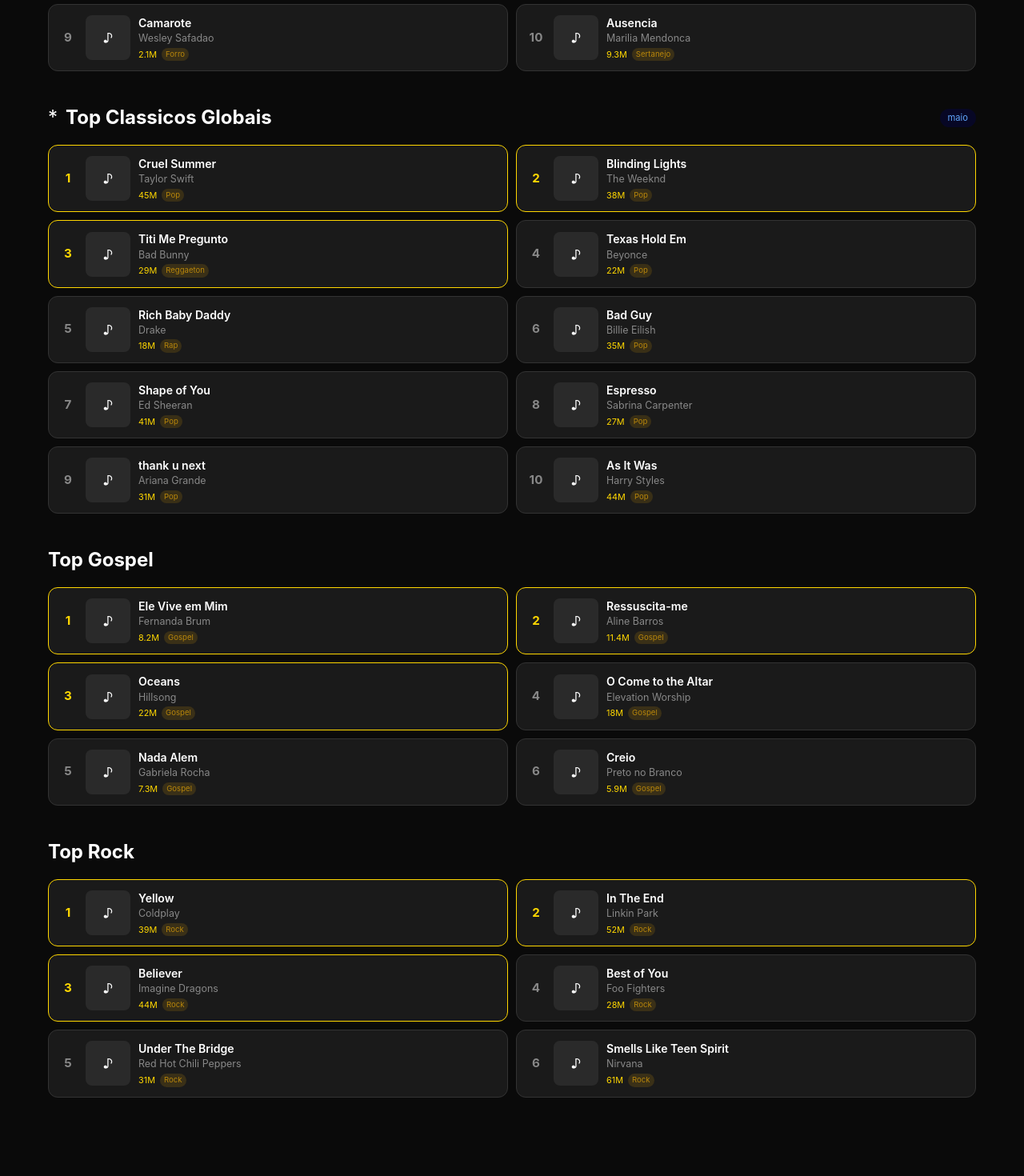
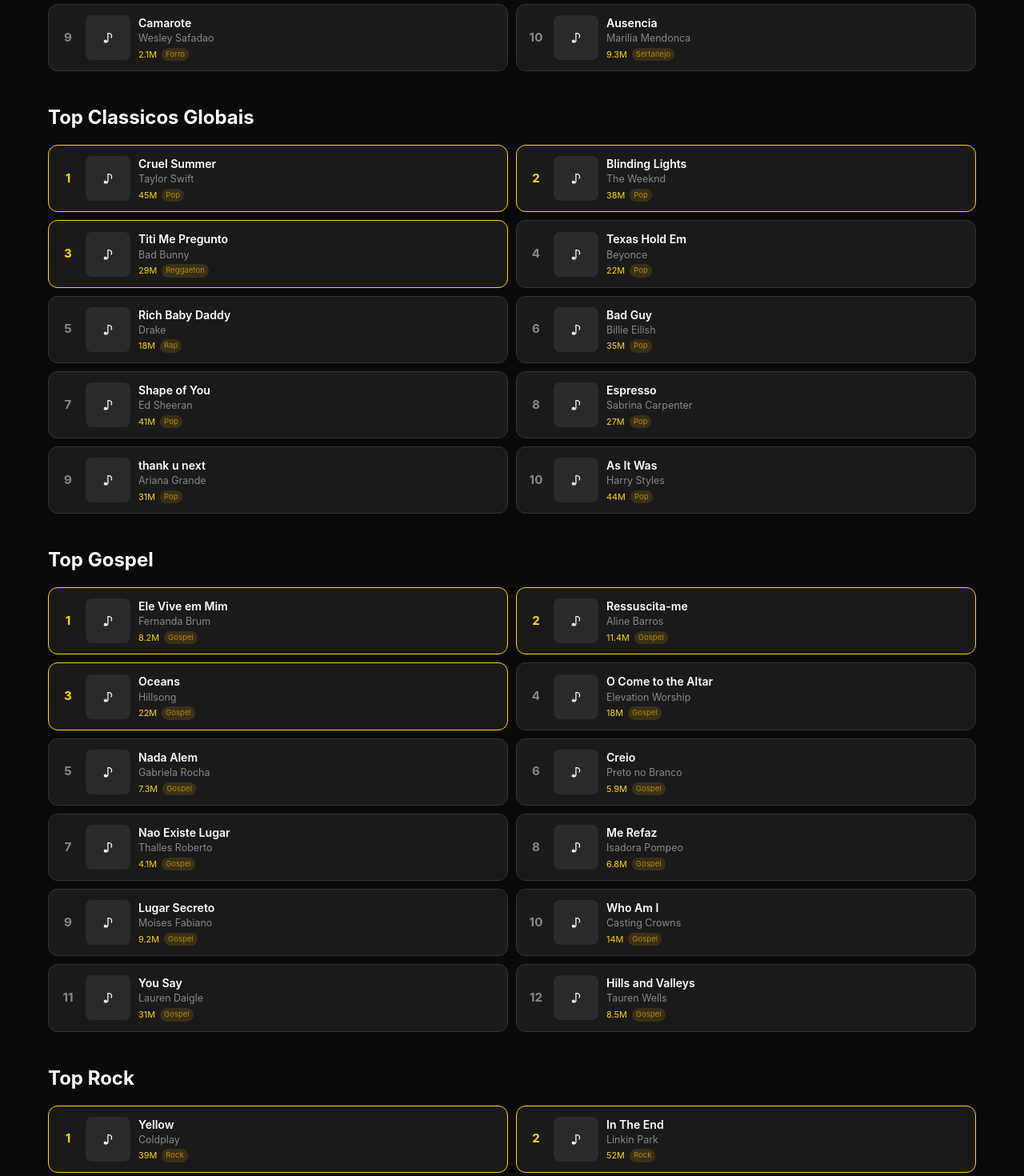
Before and after one commit to adhylsoon-crypto/hits-de-ouro, a Next.js app: page / in a window 1280 px wide. Shown: the part 1260-2730 px from the top of the page at 80% size. Built offline with nearby package versions, Linux system fonts and the light colour scheme; no server answers.

Commit message:
adiciona musicas por genero nos filtros

```diff
--- a/app/page.tsx
+++ b/app/page.tsx
@@ -41,6 +41,12 @@ const GOSPEL_HITS = [
   { artist: 'Elevation Worship', song: 'O Come to the Altar', views: '18M', genre: 'Gospel' },
   { artist: 'Gabriela Rocha', song: 'Nada Alem', views: '7.3M', genre: 'Gospel' },
   { artist: 'Preto no Branco', song: 'Creio', views: '5.9M', genre: 'Gospel' },
+  { artist: 'Thalles Roberto', song: 'Nao Existe Lugar', views: '4.1M', genre: 'Gospel' },
+  { artist: 'Isadora Pompeo', song: 'Me Refaz', views: '6.8M', genre: 'Gospel' },
+  { artist: 'Moises Fabiano', song: 'Lugar Secreto', views: '9.2M', genre: 'Gospel' },
+  { artist: 'Casting Crowns', song: 'Who Am I', views: '14M', genre: 'Gospel' },
+  { artist: 'Lauren Daigle', song: 'You Say', views: '31M', genre: 'Gospel' },
+  { artist: 'Tauren Wells', song: 'Hills and Valleys', views: '8.5M', genre: 'Gospel' },
 ];
 
 const ROCK_HITS = [
@@ -50,10 +56,100 @@ const ROCK_HITS = [
   { artist: 'Foo Fighters', song: 'Best of You', views: '28M', genre: 'Rock' },
   { artist: 'Red Hot Chili Peppers', song: 'Under The Bridge', views: '31M', genre: 'Rock' },
   { artist: 'Nirvana', song: 'Smells Like Teen Spirit', views: '61M', genre: 'Rock' },
+  { artist: 'Green Day', song: 'Boulevard of Broken Dreams', views: '48M', genre: 'Rock' },
+  { artist: 'U2', song: 'With or Without You', views: '29M', genre: 'Rock' },
+  { artist: 'Guns N Roses', song: 'November Rain', views: '55M', genre: 'Rock' },
+  { artist: 'Pearl Jam', song: 'Black', views: '22M', genre: 'Rock' },
+  { artist: 'Metallica', song: 'Nothing Else Matters', views: '67M', genre: 'Rock' },
+  { artist: 'Queen', song: 'Bohemian Rhapsody', views: '89M', genre: 'Rock' },
+];
+
+const SERTANEJO_HITS = [
+  { artist: 'Gusttavo Lima', song: 'Bloqueado e Deletado', views: '6.2M', genre: 'Sertanejo' },
+  { artist: 'Simone Mendes', song: 'Cintia', views: '3.9M', genre: 'Sertanejo' },
+  { artist: 'Marilia Mendonca', song: 'Ausencia', views: '9.3M', genre: 'Sertanejo' },
+  { artist: 'Jorge e Mateus', song: 'Com Voce', views: '7.1M', genre: 'Sertanejo' },
+  { artist: 'Henrique e Juliano', song: 'Cuida Bem Dela', views: '5.4M', genre: 'Sertanejo' },
+  { artist: 'Bruno e Marrone', song: 'Dormi na Praca', views: '4.8M', genre: 'Sertanejo' },
+  { artist: 'Zeze Di Camargo', song: '� por Amor', views: '6.9M', genre: 'Sertanejo' },
+  { artist: 'Leonardo', song: 'Talismã', views: '3.7M', genre: 'Sertanejo' },
+  { artist: 'Chitaozinho e Xororo', song: 'Evidencias', views: '8.2M', genre: 'Sertanejo' },
+  { artist: 'Victor e Leo', song: 'Borboletas', views: '5.1M', genre: 'Sertanejo' },
+  { artist: 'Luan Santana', song: 'Tudo Que Voce Quiser', views: '7.8M', genre: 'Sertanejo' },
+  { artist: 'Michel Telo', song: 'Ai Se Eu Te Pego', views: '12.1M', genre: 'Sertanejo' },
+];
+
+const FUNK_HITS = [
+  { artist: 'MC Daniel', song: 'Minha Vida e Uma Festa', views: '8.1M', genre: 'Funk' },
+  { artist: 'Anitta', song: 'Funk Rave', views: '12.4M', genre: 'Funk' },
+  { artist: 'MC Kevinho', song: 'Olha a Explosao', views: '9.7M', genre: 'Funk' },
+  { artist: 'Ludmilla', song: 'Verdinha', views: '6.3M', genre: 'Funk' },
+  { artist: 'MC Lan', song: 'Bum Bum Tam Tam', views: '11.2M', genre: 'Funk' },
+  { artist: 'MC Fioti', song: 'Bum Bum', views: '8.9M', genre: 'Funk' },
+  { artist: 'MC Hariel', song: 'Livre', views: '5.4M', genre: 'Funk' },
+  { artist: 'Xamã', song: 'Combina', views: '4.7M', genre: 'Funk' },
+  { artist: 'MC Cabelinho', song: 'Gotinha', views: '7.2M', genre: 'Funk' },
+  { artist: 'Matuê', song: 'Máquina do Tempo', views: '9.1M', genre: 'Funk' },
+  { artist: 'WIU', song: 'Apaga o Quadro', views: '6.8M', genre: 'Funk' },
+  { artist: 'Filipe Ret', song: 'Sonho de Verão', views: '5.3M', genre: 'Funk' },
+];
+
+const FORRO_HITS = [
+  { artist: 'Ze Vaqueiro', song: 'Ainda Tem', views: '4.8M', genre: 'Forro' },
+  { artist: 'Wesley Safadao', song: 'Camarote', views: '2.1M', genre: 'Forro' },
+  { artist: 'Xand Aviao', song: 'Meua Culpa', views: '3.9M', genre: 'Forro' },
+  { artist: 'Forró dos Plays', song: 'Tô Solto', views: '2.8M', genre: 'Forro' },
+  { artist: 'Adelmario Coelho', song: 'Filho de Deus', views: '1.9M', genre: 'Forro' },
+  { artist: 'Calcinha Preta', song: 'Me Libera', views: '3.2M', genre: 'Forro' },
+  { artist: 'Banda Calypso', song: 'Rebuliço', views: '2.7M', genre: 'Forro' },
+  { artist: 'Falamansa', song: 'Xote dos Milagres', views: '4.1M', genre: 'Forro' },
+  { artist: 'Luiz Gonzaga', song: 'Asa Branca', views: '7.3M', genre: 'Forro' },
+  { artist: 'Dominguinhos', song: 'Lamento Sertanejo', views: '3.5M', genre: 'Forro' },
+];
+
+const PAGODE_HITS = [
+  { artist: 'Thiaguinho', song: 'So Pra Te Ver', views: '3.2M', genre: 'Pagode' },
+  { artist: 'Dilsinho', song: 'Calma', views: '2.8M', genre: 'Pagode' },
+  { artist: 'Sorriso Maroto', song: 'Ainda Bem', views: '4.1M', genre: 'Pagode' },
+  { artist: 'Grupo Menos e Mais', song: 'Deixa Eu Te Amar', views: '3.7M', genre: 'Pagode' },
+  { artist: 'Exaltasamba', song: 'So Voce', views: '5.2M', genre: 'Pagode' },
+  { artist: 'Grupo Revelacao', song: 'Sublime Momento', views: '4.8M', genre: 'Pagode' },
+  { artist: 'Ferrugem', song: 'Nao Precisa', views: '3.9M', genre: 'Pagode' },
+  { artist: 'Turma do Pagode', song: 'Acaro', views: '2.6M', genre: 'Pagode' },
+  { artist: 'Naldo Benny', song: 'Morena', views: '3.3M', genre: 'Pagode' },
+  { artist: 'Belo', song: 'Perfume do Amor', views: '4.4M', genre: 'Pagode' },
+];
+
+const RAP_HITS = [
+  { artist: 'Drake', song: 'Rich Baby Daddy', views: '18M', genre: 'Rap' },
+  { artist: 'Kendrick Lamar', song: 'HUMBLE', views: '42M', genre: 'Rap' },
+  { artist: 'Eminem', song: 'Lose Yourself', views: '78M', genre: 'Rap' },
+  { artist: 'Jay Z', song: '99 Problems', views: '31M', genre: 'Rap' },
+  { artist: 'Kanye West', song: 'Stronger', views: '44M', genre: 'Rap' },
+  { artist: 'Cardi B', song: 'WAP', views: '39M', genre: 'Rap' },
+  { artist: 'Nicki Minaj', song: 'Super Bass', views: '35M', genre: 'Rap' },
+  { artist: 'Criolo', song: 'Nao Existe Amor em SP', views: '8.2M', genre: 'Rap' },
+  { artist: 'Emicida', song: 'AmarElo', views: '11.4M', genre: 'Rap' },
+  { artist: 'Projota', song: 'Tropa', views: '6.7M', genre: 'Rap' },
+  { artist: 'Rashid', song: 'Quero Mais', views: '5.1M', genre: 'Rap' },
+  { artist: 'BK', song: 'Dois Lados', views: '4.8M', genre: 'Rap' },
+];
+
+const REGGAETON_HITS = [
+  { artist: 'Bad Bunny', song: 'Titi Me Pregunto', views: '29M', genre: 'Reggaeton' },
+  { artist: 'J Balvin', song: 'Mi Gente', views: '38M', genre: 'Reggaeton' },
+  { artist: 'Daddy Yankee', song: 'Gasolina', views: '44M', genre: 'Reggaeton' },
+  { artist: 'Maluma', song: 'Hawai', views: '31M', genre: 'Reggaeton' },
+  { artist: 'Ozuna', song: 'Taki Taki', views: '28M', genre: 'Reggaeton' },
+  { artist: 'Anuel AA', song: 'China', views: '35M', genre: 'Reggaeton' },
+  { artist: 'Karol G', song: 'Bichota', views: '27M', genre: 'Reggaeton' },
+  { artist: 'Rauw Alejandro', song: 'Todo De Ti', views: '22M', genre: 'Reggaeton' },
+  { artist: 'Myke Towers', song: 'La Playa', views: '19M', genre: 'Reggaeton' },
+  { artist: 'Lunay', song: 'Soltera', views: '16M', genre: 'Reggaeton' },
 ];
 
 const GENRES = ['Todos', 'Gospel', 'Sertanejo', 'Funk', 'Pop', 'Rock', 'Forro', 'Pagode', 'Rap', 'Reggaeton'];
-const ORDINALS = ['1', '2', '3', '4', '5', '6', '7', '8', '9', '10'];
+const ORDINALS = ['1', '2', '3', '4', '5', '6', '7', '8', '9', '10', '11', '12'];
 
 function ArtistCard({ item, index, onClick, isMobile }: { item: { artist: string; song: string; views: string; genre: string }, index: number, onClick: () => void, isMobile: boolean }) {
   const [imgSrc, setImgSrc] = useState('');
@@ -75,7 +171,7 @@ function ArtistCard({ item, index, onClick, isMobile }: { item: { artist: string
       transition: 'transform 0.2s', display: 'flex', alignItems: 'center', gap: '10px',
     }}>
       <span style={{ minWidth: '24px', fontSize: '0.95rem', fontWeight: 'bold', color: isTop3 ? '#FFD700' : '#888', textAlign: 'center' }}>
-        {ORDINALS[index]}
+        {ORDINALS[index] || String(index + 1)}
       </span>
       <div style={{ width: isMobile ? '44px' : '56px', height: isMobile ? '44px' : '56px', borderRadius: '8px', overflow: 'hidden', flexShrink: 0, background: '#2a2a2a', display: 'flex', alignItems: 'center', justifyContent: 'center' }}>
         {imgSrc ? <img src={imgSrc} alt={item.artist} style={{ width: '100%', height: '100%', objectFit: 'cover' }} /> : '♪'}
@@ -174,11 +270,24 @@ export default function Home() {
     return () => window.removeEventListener('resize', check);
   }, []);
 
-  const allSongs = [...BR_HITS, ...GLOBAL_HITS, ...GOSPEL_HITS, ...ROCK_HITS];
-  const filteredBR = activeGenre === 'Todos' ? BR_HITS : BR_HITS.filter(s => s.genre === activeGenre);
-  const filteredGlobal = activeGenre === 'Todos' ? GLOBAL_HITS : GLOBAL_HITS.filter(s => s.genre === activeGenre);
-  const filteredGospel = activeGenre === 'Todos' || activeGenre === 'Gospel' ? GOSPEL_HITS : [];
-  const filteredRock = activeGenre === 'Todos' || activeGenre === 'Rock' ? ROCK_HITS : [];
+  const allSongs = [...BR_HITS, ...GLOBAL_HITS, ...GOSPEL_HITS, ...ROCK_HITS, ...SERTANEJO_HITS, ...FUNK_HITS, ...FORRO_HITS, ...PAGODE_HITS, ...RAP_HITS, ...REGGAETON_HITS];
+
+  // Listas filtradas por genero
+  const getGenreSongs = () => {
+    if (activeGenre === 'Todos') return { br: BR_HITS, global: GLOBAL_HITS, gospel: GOSPEL_HITS, rock: ROCK_HITS, sertanejo: [], funk: [], forro: [], pagode: [], rap: [], reggaeton: [] };
+    if (activeGenre === 'Gospel') return { br: [], global: [], gospel: GOSPEL_HITS, rock: [], sertanejo: [], funk: [], forro: [], pagode: [], rap: [], reggaeton: [] };
+    if (activeGenre === 'Sertanejo') return { br: [], global: [], gospel: [], rock: [], sertanejo: SERTANEJO_HITS, funk: [], forro: [], pagode: [], rap: [], reggaeton: [] };
+    if (activeGenre === 'Funk') return { br: [], global: [], gospel: [], rock: [], sertanejo: [], funk: FUNK_HITS, forro: [], pagode: [], rap: [], reggaeton: [] };
+    if (activeGenre === 'Pop') return { br: [], global: GLOBAL_HITS.filter(s => s.genre === 'Pop'), gospel: [], rock: [], sertanejo: [], funk: [], forro: [], pagode: [], rap: [], reggaeton: [] };
+    if (activeGenre === 'Rock') return { br: [], global: [], gospel: [], rock: ROCK_HITS, sertanejo: [], funk: [], forro: [], pagode: [], rap: [], reggaeton: [] };
+    if (activeGenre === 'Forro') return { br: [], global: [], gospel: [], rock: [], sertanejo: [], funk: [], forro: FORRO_HITS, pagode: [], rap: [], reggaeton: [] };
+    if (activeGenre === 'Pagode') return { br: [], global: [], gospel: [], rock: [], sertanejo: [], funk: [], forro: [], pagode: PAGODE_HITS, rap: [], reggaeton: [] };
+    if (activeGenre === 'Rap') return { br: [], global: [], gospel: [], rock: [], sertanejo: [], funk: [], forro: [], pagode: [], rap: RAP_HITS, reggaeton: [] };
+    if (activeGenre === 'Reggaeton') return { br: [], global: [], gospel: [], rock: [], sertanejo: [], funk: [], forro: [], pagode: [], rap: [], reggaeton: REGGAETON_HITS };
+    return { br: BR_HITS, global: GLOBAL_HITS, gospel: GOSPEL_HITS, rock: ROCK_HITS, sertanejo: [], funk: [], forro: [], pagode: [], rap: [], reggaeton: [] };
+  };
+
+  const lists = getGenreSongs();
 
   const handleSearchChange = (value: string) => {
     setSearch(value);
@@ -207,6 +316,25 @@ export default function Home() {
   };
 
   const gridCols = isMobile ? '1fr' : 'repeat(2, 1fr)';
+
+  const Section = ({ title, items, flag }: { title: string, items: any[], flag?: string }) => {
+    if (items.length === 0) return null;
+    return (
+      <section style={{ marginBottom: '40px' }}>
+        <div style={{ display: 'flex', alignItems: 'center', gap: '10px', marginBottom: '16px' }}>
+          {flag && <img src={flag} alt="" style={{ height: '24px', borderRadius: '4px' }} />}
+          <h2 style={{ fontSize: isMobile ? '1.1rem' : '1.5rem', fontWeight: 'bold', color: 'white' }}>{title}</h2>
+        </div>
+        <div style={{ display: 'grid', gridTemplateColumns: gridCols, gap: '10px' }}>
+          {items.map((item, i) => (
+            <ArtistCard key={i} item={item} index={i} onClick={() => goToLyric(item.artist, item.song)} isMobile={isMobile} />
+          ))}
+        </div>
+      </section>
+    );
+  };
+
+  const isEmpty = Object.values(lists).every(l => l.length === 0);
 
   return (
     <div style={{ maxWidth: '1200px', margin: '0 auto', padding: isMobile ? '12px' : '20px' }}>
@@ -284,67 +412,18 @@ export default function Home() {
       <FeaturedBanner router={router} isMobile={isMobile} />
       <AdBanner isMobile={isMobile} />
 
-      {filteredBR.length > 0 && (
-        <section style={{ marginBottom: '40px' }}>
-          <div style={{ display: 'flex', alignItems: 'center', gap: '10px', marginBottom: '16px' }}>
-            <img src="https://flagcdn.com/w40/br.png" alt="Brasil" style={{ height: '24px', borderRadius: '4px' }} />
-            <h2 style={{ fontSize: isMobile ? '1.1rem' : '1.5rem', fontWeight: 'bold', color: 'white' }}>Top Musicas Brasileiras</h2>
-            <span style={{ marginLeft: 'auto', fontSize: '0.7rem', background: 'rgba(0,100,0,0.3)', color: '#4ade80', padding: '3px 10px', borderRadius: '999px' }}>
-              {new Date().toLocaleString('pt-BR', { month: 'long' })}
-            </span>
-          </div>
-          <div style={{ display: 'grid', gridTemplateColumns: gridCols, gap: '10px' }}>
-            {filteredBR.map((item, i) => (
-              <ArtistCard key={i} item={item} index={i} onClick={() => goToLyric(item.artist, item.song)} isMobile={isMobile} />
-            ))}
-          </div>
-        </section>
-      )}
+      <Section title="Top Musicas Brasileiras" items={lists.br} flag="https://flagcdn.com/w40/br.png" />
+      <Section title="Top Classicos Globais" items={lists.global} />
+      <Section title="Top Gospel" items={lists.gospel} />
+      <Section title="Top Rock" items={lists.rock} />
+      <Section title="Top Sertanejo" items={lists.sertanejo} />
+      <Section title="Top Funk" items={lists.funk} />
+      <Section title="Top Forro" items={lists.forro} />
+      <Section title="Top Pagode" items={lists.pagode} />
+      <Section title="Top Rap" items={lists.rap} />
+      <Section title="Top Reggaeton" items={lists.reggaeton} />
 
-      {filteredGlobal.length > 0 && (
-        <section style={{ marginBottom: '40px' }}>
-          <div style={{ display: 'flex', alignItems: 'center', gap: '10px', marginBottom: '16px' }}>
-            <span style={{ fontSize: '1.5rem' }}>*</span>
-            <h2 style={{ fontSize: isMobile ? '1.1rem' : '1.5rem', fontWeight: 'bold', color: 'white' }}>Top Classicos Globais</h2>
-            <span style={{ marginLeft: 'auto', fontSize: '0.7rem', background: 'rgba(0,0,100,0.3)', color: '#60a5fa', padding: '3px 10px', borderRadius: '999px' }}>
-              {new Date().toLocaleString('pt-BR', { month: 'long' })}
-            </span>
-          </div>
-          <div style={{ display: 'grid', gridTemplateColumns: gridCols, gap: '10px' }}>
-            {filteredGlobal.map((item, i) => (
-              <ArtistCard key={i} item={item} index={i} onClick={() => goToLyric(item.artist, item.song)} isMobile={isMobile} />
-            ))}
-          </div>
-        </section>
-      )}
-
-      {filteredGospel.length > 0 && (
-        <section style={{ marginBottom: '40px' }}>
-          <div style={{ display: 'flex', alignItems: 'center', gap: '10px', marginBottom: '16px' }}>
-            <h2 style={{ fontSize: isMobile ? '1.1rem' : '1.5rem', fontWeight: 'bold', color: 'white' }}>Top Gospel</h2>
-          </div>
-          <div style={{ display: 'grid', gridTemplateColumns: gridCols, gap: '10px' }}>
-            {filteredGospel.map((item, i) => (
-              <ArtistCard key={i} item={item} index={i} onClick={() => goToLyric(item.artist, item.song)} isMobile={isMobile} />
-            ))}
-          </div>
-        </section>
-      )}
-
-      {filteredRock.length > 0 && (
-        <section style={{ marginBottom: '40px' }}>
-          <div style={{ display: 'flex', alignItems: 'center', gap: '10px', marginBottom: '16px' }}>
-            <h2 style={{ fontSize: isMobile ? '1.1rem' : '1.5rem', fontWeight: 'bold', color: 'white' }}>Top Rock</h2>
-          </div>
-          <div style={{ display: 'grid', gridTemplateColumns: gridCols, gap: '10px' }}>
-            {filteredRock.map((item, i) => (
-              <ArtistCard key={i} item={item} index={i} onClick={() => goToLyric(item.artist, item.song)} isMobile={isMobile} />
-            ))}
-          </div>
-        </section>
-      )}
-
-      {filteredBR.length === 0 && filteredGlobal.length === 0 && filteredGospel.length === 0 && filteredRock.length === 0 && (
+      {isEmpty && (
         <div style={{ textAlign: 'center', padding: '60px 20px', color: '#666' }}>
           <p style={{ fontSize: '2rem' }}>♪</p>
           <p>Nenhuma musica encontrada para o genero <strong style={{ color: '#FFD700' }}>{activeGenre}</strong></p>
```
